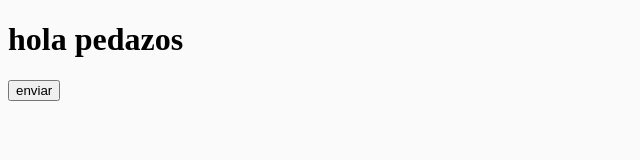
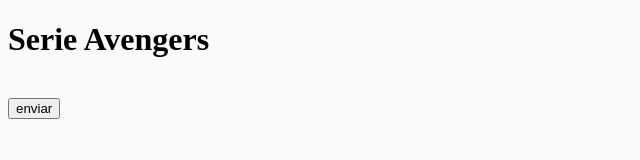
Before and after one commit to criscamih/marbellapp, a website: page index.html in a window 1280 px wide. Shown: the whole page, without its empty margins (0-640 px from the left). Drawn offline with nearby package versions, Linux system fonts and the light colour scheme; files whose address does not match are found by name.

Commit message:
renderiando en html

```diff
--- a/index.html
+++ b/index.html
@@ -6,7 +6,11 @@
 	<link rel="stylesheet" href="http://localhost:8080/Home.css">
 </head>
 <body>
-	<h1>hola pedazos </h1>
+	<h1>Serie Avengers</h1>
+	<br>
+	<div class="container">
+
+	</div>
 	<input type="submit" value="enviar" id="enviar">
 	<script
   	src="https://ajax.googleapis.com/ajax/libs/jquery/3.3.1/jquery.min.js"></script>
```
Also changed, not shown: dist/Home.bundle.js.
